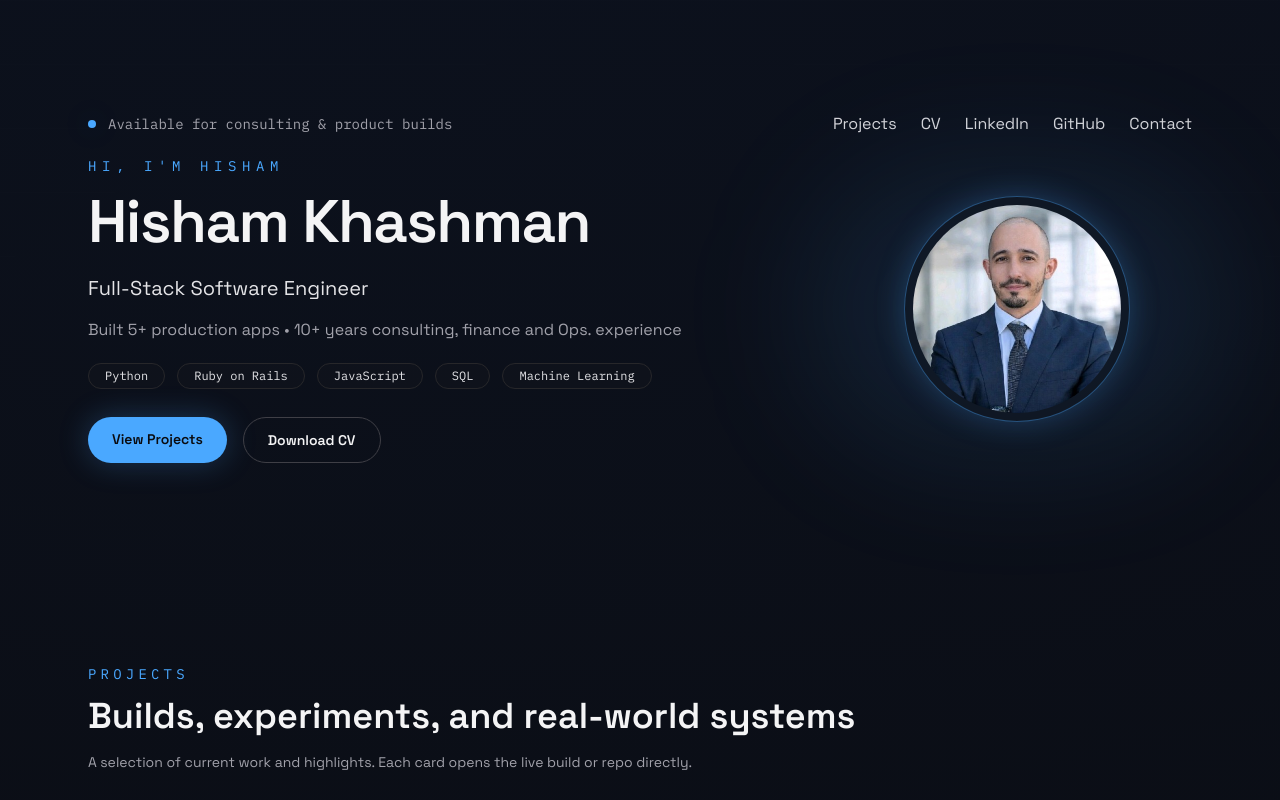
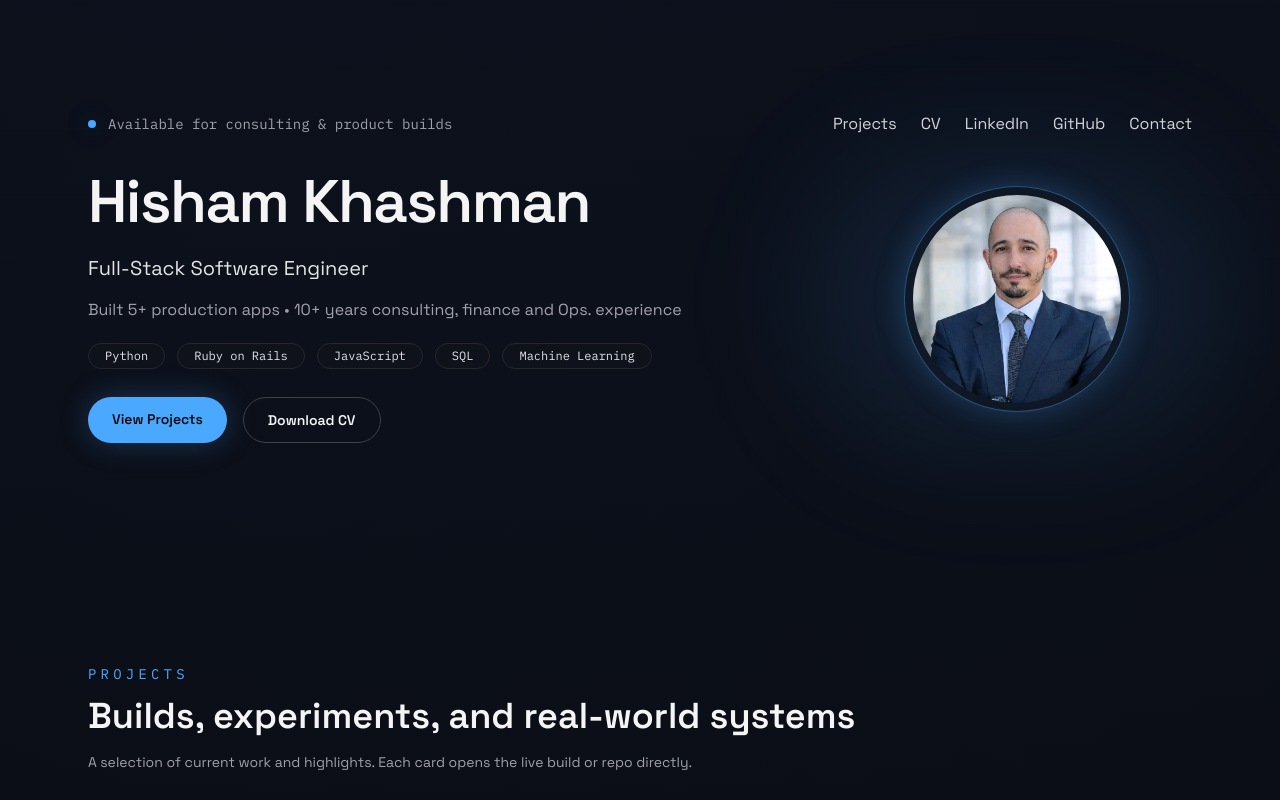
Before and after one commit to Hishamkhashman1/portfolio, a Next.js app: page / in a window 1280 px wide. Shown: the top 800 px of the page. Built offline with nearby package versions, Linux system fonts and the light colour scheme.

Commit message:
commented out Hi, I am hisham

```diff
--- a/components/Hero.tsx
+++ b/components/Hero.tsx
@@ -38,9 +38,9 @@ export default function Hero() {
       <div className="mt-5">
         <div className="grid items-center gap-6 lg:grid-cols-[1.35fr_0.65fr]">
           <div className="max-w-2xl">
-            <p className="text-sm font-mono uppercase tracking-[0.4em] text-electric">
+            {/* <p className="text-sm font-mono uppercase tracking-[0.4em] text-electric">
               Hi, I&apos;m Hisham
-            </p>
+            </p> */}
             <h1 className="mt-4 text-4xl font-semibold leading-tight tracking-tight text-zinc-100 sm:text-6xl">
               {profile.name}
             </h1>
```
